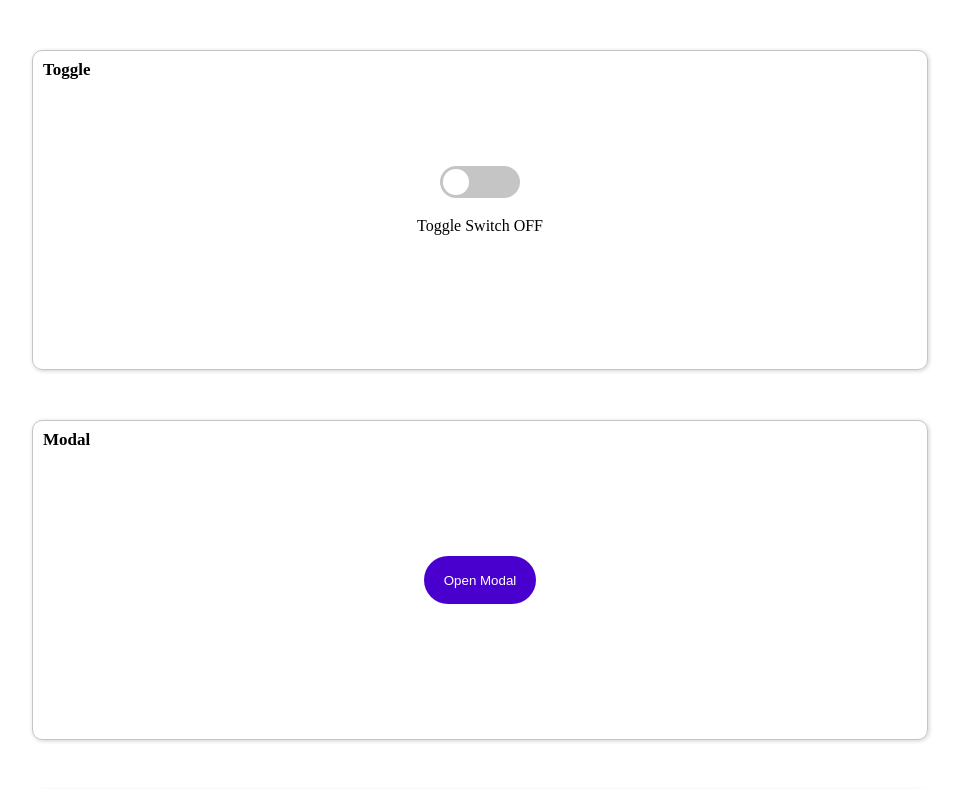
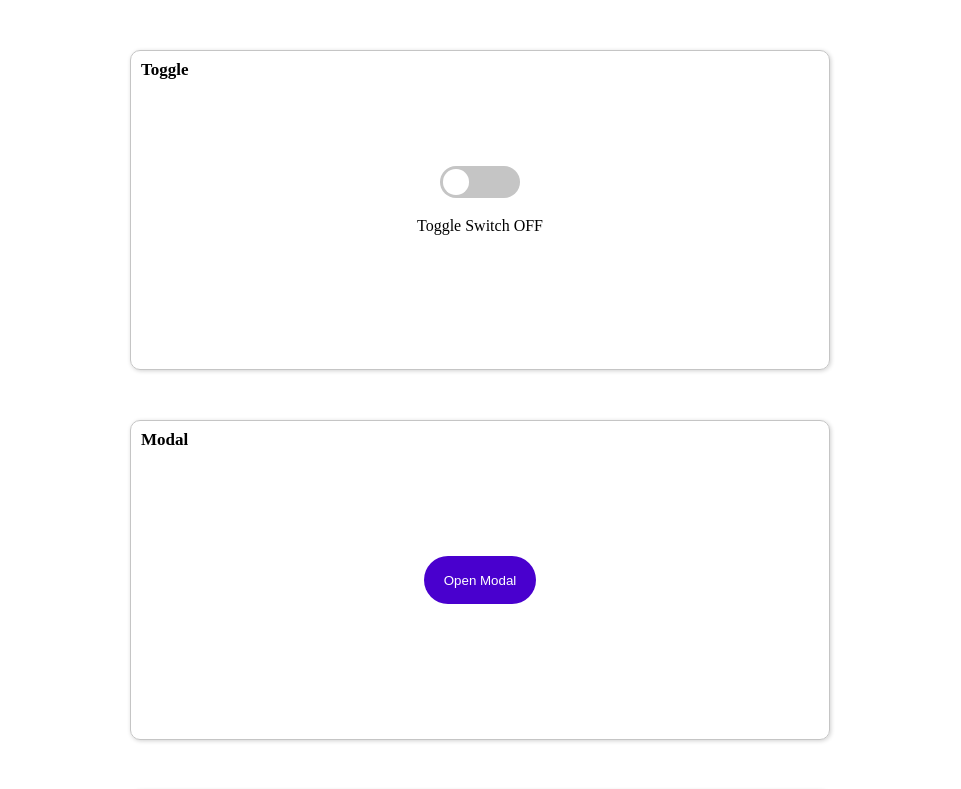
Before and after one commit to Lee-Seonghyun316/wanted_pre_onboarding, a React (Create React App) app in the folder custom-component/: page / in a window 1280 px wide. Shown: the top 789 px of the page, without its empty margins (160-1121 px from the left). Built offline with nearby package versions, Linux system fonts and the light colour scheme.

Commit message:
Chore: Container max-width 지정

```diff
--- a/custom-component/src/component/Container.js
+++ b/custom-component/src/component/Container.js
@@ -20,6 +20,7 @@ const Wrap = styled.div`
   border: 1px solid ${({ theme }) => theme.colors.gray_3};
   width: 70vw;
   min-width: 300px;
+  max-width: 700px;
   height: 40vh;
   min-height: 150px;
   margin: 50px auto 0 auto;
```
